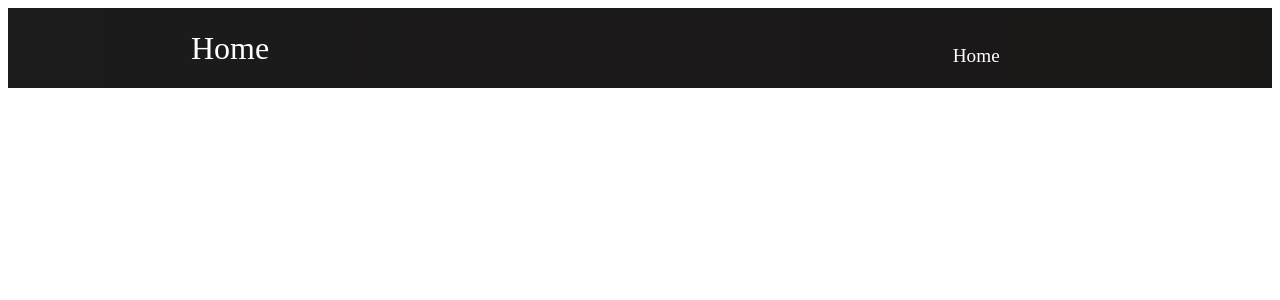
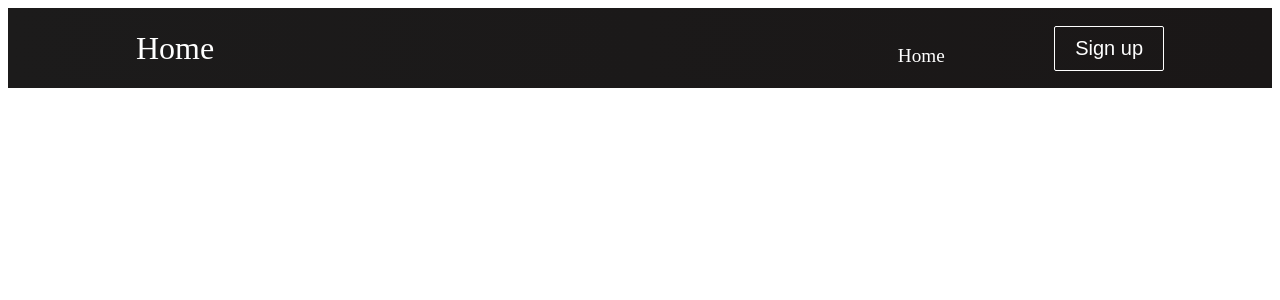
Before and after one commit to ava-silver/personal-website, a React (Create React App) app: page / in a window 1280 px wide. Shown: the top 300 px of the page. Built offline with nearby package versions, Linux system fonts and the light colour scheme.

Commit message:
TODO: fix missing menu bar src\components\Navigation.tsx:24

```diff
--- a/src/components/Button.tsx
+++ b/src/components/Button.tsx
@@ -4,13 +4,19 @@ import { Link } from 'react-router-dom';
 type ButtonStyle = 'btn--primary' | 'btn--outline';
 type ButtonSize = 'btn--medium' | 'btn--large';
 
-export const Button = (
-  children: string,//JSX.Element,
+export const Button = ({
+  children,
+  type,
+  onClick = () => {},
+  buttonStyle = 'btn--primary',
+  buttonSize = 'btn--medium'
+} : {
+  children: string,
   type: 'button' | 'submit' | 'reset',
-  onClick: () => void,
-  buttonStyle: string = 'btn--primary',
-  buttonSize: ButtonSize = 'btn--medium'
-) => {
+  onClick?: () => void,
+  buttonStyle?: ButtonStyle,
+  buttonSize?: ButtonSize
+}) => {
     return (
         <Link to='/about-me' className='btn-mobile'>
             <button className={`btn ${buttonStyle} ${buttonSize}`}
--- a/src/components/Navigation.tsx
+++ b/src/components/Navigation.tsx
@@ -37,7 +37,7 @@ function Navigation() {
               </Link>
             </li>
           </ul>
-          {/* {button && <Button buttonStyle="btn--outline">Sign up</Button>} */}
+          {button && <Button buttonStyle="btn--outline" type="button" onClick={closeMenu}>Sign up</Button>}
         </div>
       </nav>
     </>
```
